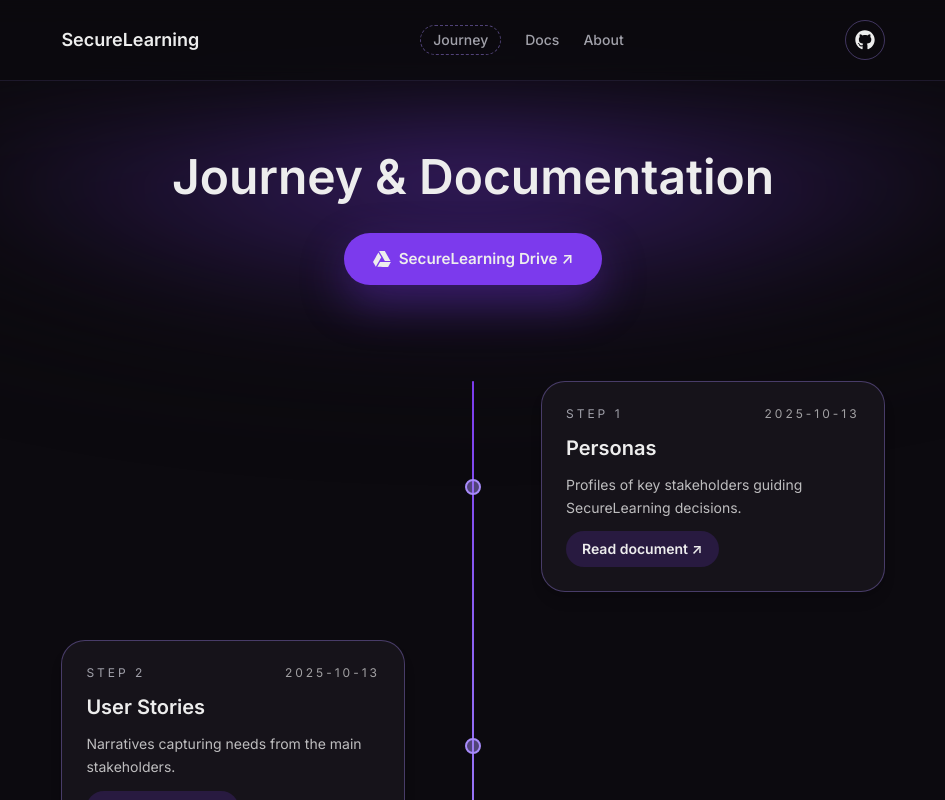
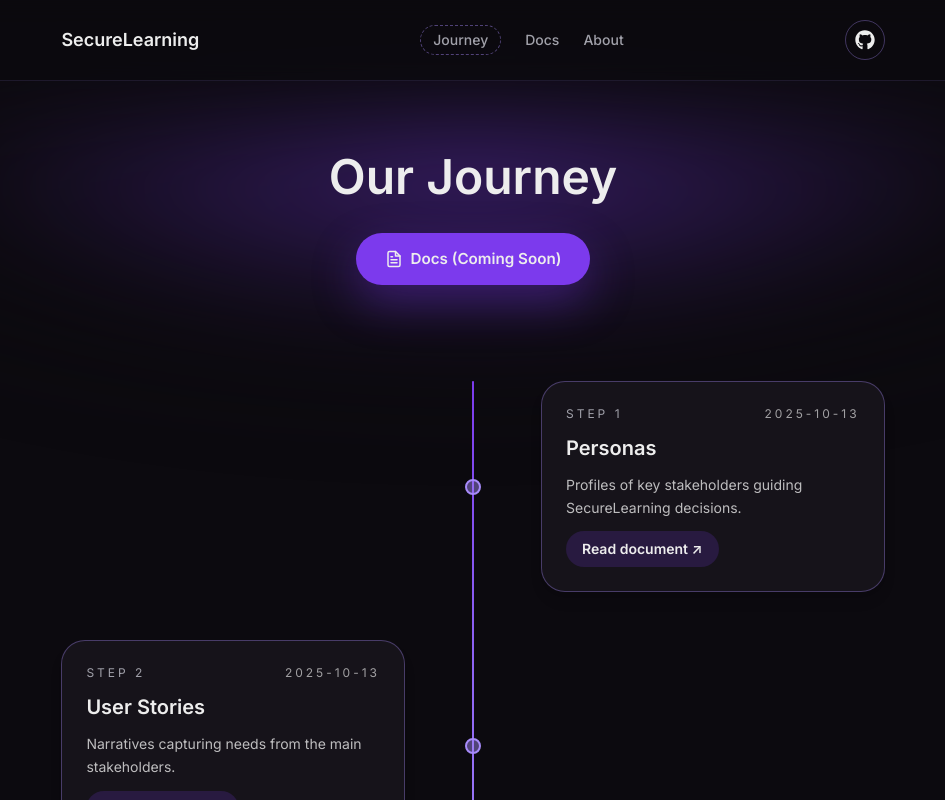
Before and after one commit to PEI-SecureLearning/site, a Next.js app: page /journey in a window 1280 px wide. Shown: the top 800 px of the page, without its empty margins (167-1112 px from the left). Built offline with nearby package versions, Linux system fonts and the light colour scheme.

Commit message:
⛓️‍💥

```diff
--- a/src/app/journey/page.tsx
+++ b/src/app/journey/page.tsx
@@ -1,4 +1,5 @@
-import { SiGoogledrive } from "react-icons/si";
+import Link from "next/link";
+import { FiFileText } from "react-icons/fi";
 
 import { JourneyTimeline } from "./JourneyTimeline";
 import { docs } from "@/lib/docs";
@@ -19,19 +20,14 @@ export default function JourneyPage() {
         <Reveal>
           <div className="space-y-8">
             <h1 className="text-3xl font-semibold sm:text-4xl md:text-5xl">
-              Journey & Documentation
+              Our Journey
             </h1>
-            <a
-              href="https://drive.google.com/drive/folders/16fEmhrUOej-AyEkDoonmscDeMmI5PvvR?usp=sharing"
-              target="_blank"
-              rel="noopener noreferrer"
-              className="btn btn-primary"
-            >
+            <Link href="/coming-soon?t=Docs" className="btn btn-primary">
               <span className="inline-flex items-center gap-2">
-                <SiGoogledrive className="text-lg" aria-hidden="true" />
-                SecureLearning Drive ↗
+                <FiFileText className="text-lg" aria-hidden="true" />
+                Docs (Coming Soon)
               </span>
-            </a>
+            </Link>
           </div>
         </Reveal>
       </section>
```
Also changed, not shown: 1 other file (tests, documents, lock files or other folders).
